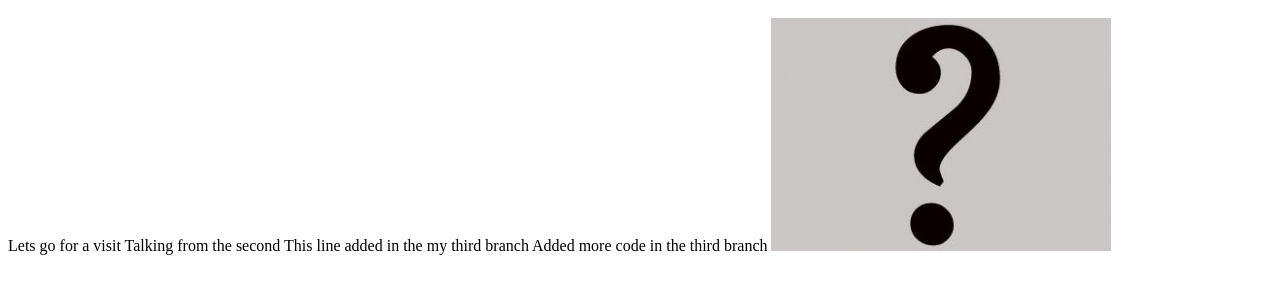
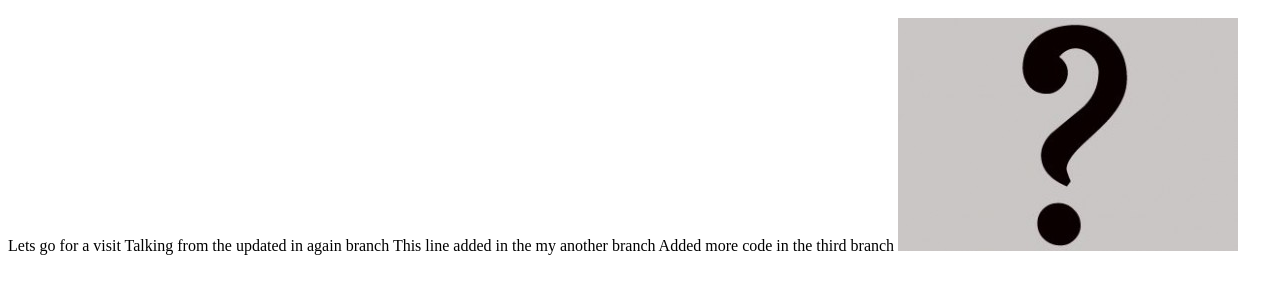
Before and after one commit to sangitaguha/-my-2nd-website, a plain HTML site: page index.html in a window 1280 px wide. Shown: the part 191-484 px from the top of the page. Drawn offline with Linux system fonts and the light colour scheme.

Commit message:
added my-3rd-branch

```diff
--- a/index.html
+++ b/index.html
@@ -11,8 +11,8 @@
    <h2>Look mama, I'm using github</h2>
    <h1>ok I agree with you</h1>
    <p1>Lets go for a visit</p1>
-   <p2>Talking from the second</p2>
-   <p3>This line added in the my third branch</p3>
+   <p2>Talking from the updated in again branch</p2>
+   <p3>This line added in the my another branch</p3>
    <p4>Added more code in the third branch</p4>
    <img src="q1.jpg" alt="my-2nd-website">
 </body>
```
